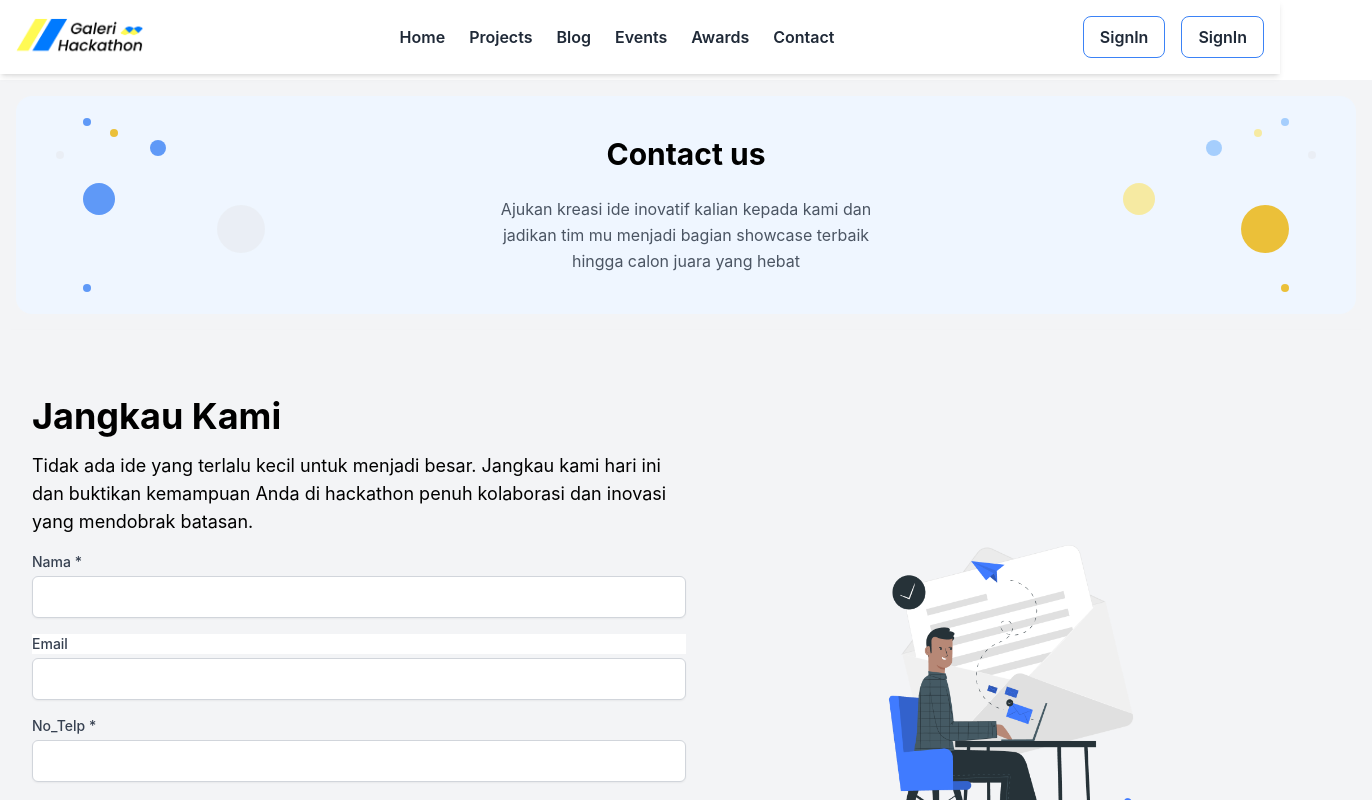
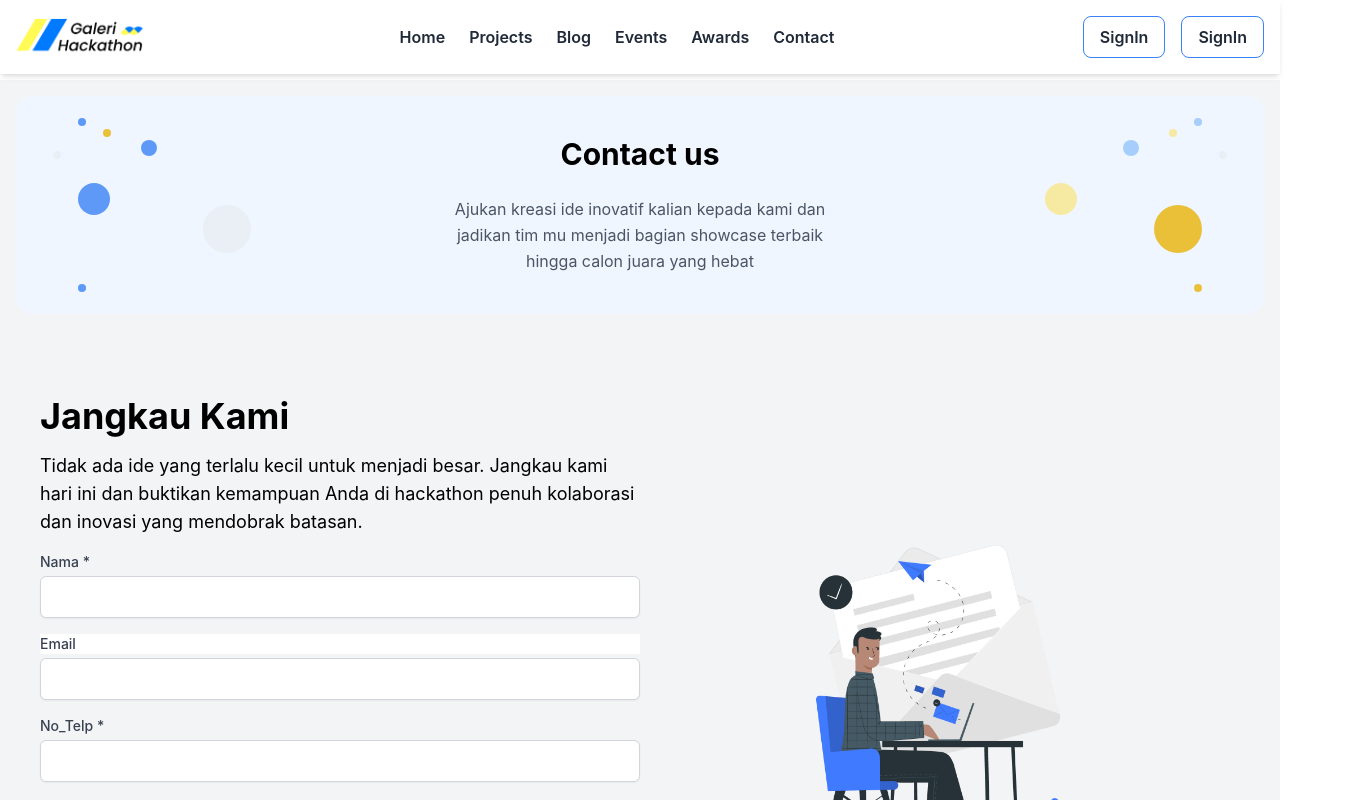
Before and after one commit to Hackathon-Showcase-Kelompok-2/Hackathon-Showcase-FE, a React (Vite) app: page /contact in a window 1280 px wide. Shown: the top 800 px of the page, 1372 px wide, since content can reach past the window. Built offline with nearby package versions, Linux system fonts and the light colour scheme; no server answers.

Commit message:
membuat halaman contactus

```diff
--- a/src/contactus/ContactForm.jsx
+++ b/src/contactus/ContactForm.jsx
@@ -20,13 +20,14 @@ function ContactForm() {
   };
 
   return (
-    <div className="flex items-center justify-center p-8 bg-gray-100 shadow-lg w-[1372px] h-[750px]">
+    <div className="">
+      <div className="flex items-center justify-center px-10 bg-gray-100 shadow-lg  h-[750px]">
         <div className="w-1/2">
           <h2 className="text-4xl font-bold mb-4 text-black">Jangkau Kami</h2>
           <p className="mb-4 text-lg text-black">
             Tidak ada ide yang terlalu kecil untuk menjadi besar. Jangkau kami
-          hari ini dan buktikan kemampuan Anda di hackathon penuh kolaborasi dan
-          inovasi yang mendobrak batasan.
+            hari ini dan buktikan kemampuan Anda di hackathon penuh kolaborasi
+            dan inovasi yang mendobrak batasan.
           </p>
           <form onSubmit={handleSubmit} className="space-y-4">
             <div>
@@ -91,11 +92,15 @@ function ContactForm() {
               <p className="text-lg text-gray-900">+62 4764 7643 8521</p>
             </div>
             <div>
-            <p className="text-sm font-medium text-gray-700 mt-4 px-5">Alamat</p>
+              <p className="text-sm font-medium text-gray-700 mt-4 px-5">
+                Alamat
+              </p>
               <p className="text-lg text-gray-900 px-5">Jakarta</p>
             </div>
             <div>
-            <p className="text-sm font-medium text-gray-700 mt-4 px-5">Email</p>
+              <p className="text-sm font-medium text-gray-700 mt-4 px-5">
+                Email
+              </p>
               <p className="text-lg text-gray-900 px-5">galeri@gmail.com</p>
             </div>
           </div>
@@ -108,6 +113,7 @@ function ContactForm() {
           />
         </div>
       </div>
+    </div>
   );
 }
 
```
Lines whose indentation alone changed are shown as unchanged.
